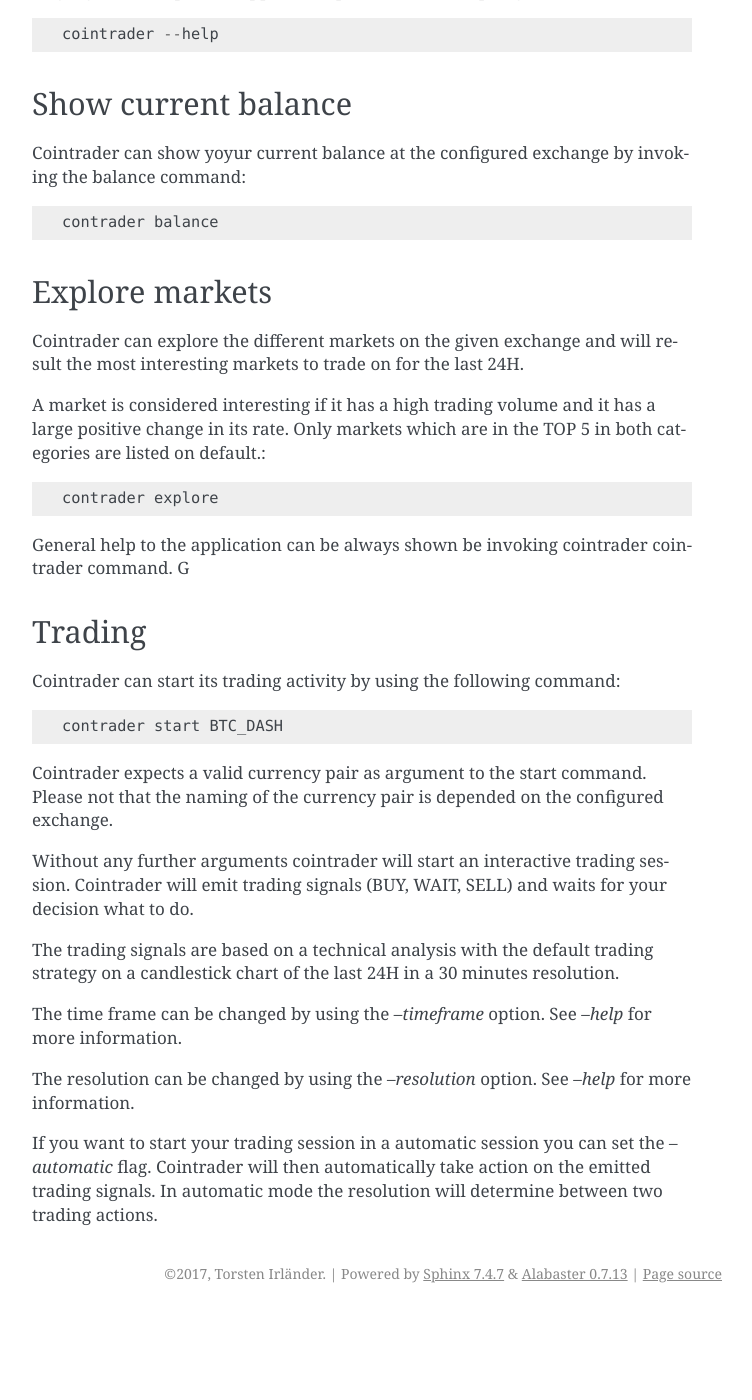
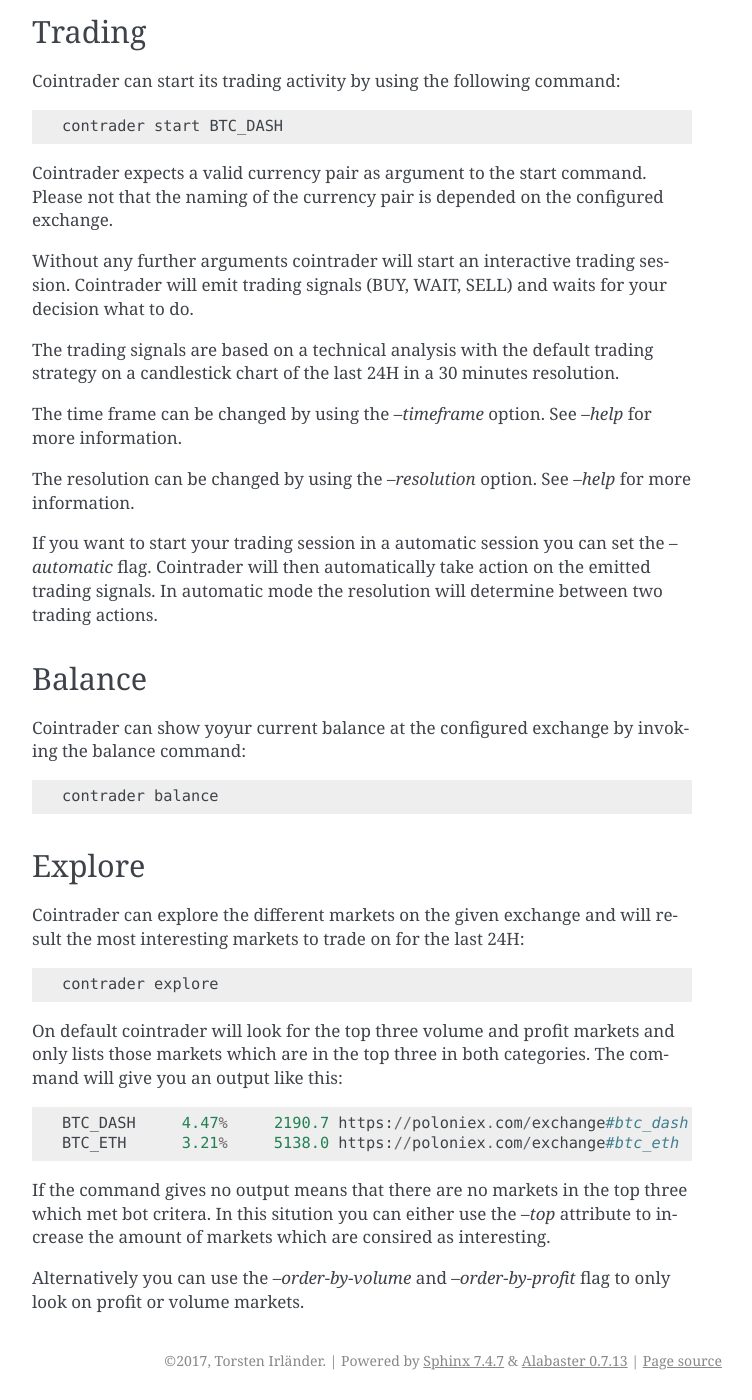
Before and after one commit to toirl/cointrader, a Sphinx documentation site: the page built from docs/usage.rst, in a window 1280 px wide and 1400 px high, scrolled down 1254 px. Shown: the whole window, without its empty margins (388-1140 px from the left). Built offline with Sphinx 7.4.7, drawn with Linux system fonts in a browser that asks for light colours; pages that are not in the unit, such as notebooks, are missing from menus; before the commit the page ends 2567 px from its top, so only the background shows below that; some of the changed text lies outside the part shown.

Commit message:
Added doc on explore command.

```diff
--- a/docs/usage.rst
+++ b/docs/usage.rst
@@ -53,33 +53,9 @@
 The cointrader application is CLI application and provides some basic commands
 which are hopefully usefull for your daily trading activity.
 
-Getting help
-------------
 To get general help to the application please use the help flag::
 
         cointrader --help
-
-Show current balance
---------------------
-Cointrader can show yoyur current balance at the configured exchange by
-invoking the balance command::
-
-        contrader balance
-
-Explore markets
----------------
-Cointrader can explore the different markets on the given exchange and will
-result the most interesting markets to trade on for the last 24H.
-
-A market is considered interesting if it has a high trading volume and it has
-a large positive change in its rate. Only markets which are in the TOP 5 in
-both categories are listed on default.::
-
-        contrader explore
-
-General help to the application can be always shown be invoking cointrader
-cointrader command.
-G
 
 Trading
 -------
@@ -109,3 +85,31 @@
 the `--automatic` flag. Cointrader will then automatically take action on the
 emitted trading signals. In automatic mode the resolution will determine
 between two trading actions.
+
+Balance
+-------
+Cointrader can show yoyur current balance at the configured exchange by
+invoking the balance command::
+
+        contrader balance
+
+Explore
+-------
+Cointrader can explore the different markets on the given exchange and will
+result the most interesting markets to trade on for the last 24H::
+
+        contrader explore
+
+On default cointrader will look for the top three volume and profit markets and
+only lists those markets which are in the top three in both categories. The command
+will give you an output like this::
+
+        BTC_DASH     4.47%     2190.7 https://poloniex.com/exchange#btc_dash
+        BTC_ETH      3.21%     5138.0 https://poloniex.com/exchange#btc_eth
+
+If the command gives no output means that there are no markets in the top three
+which met bot critera. In this sitution you can either use the `--top`
+attribute to increase the amount of markets which are consired as interesting.
+
+Alternatively you can use the `--order-by-volume` and `--order-by-profit` flag
+to only look on profit or volume markets.
```
